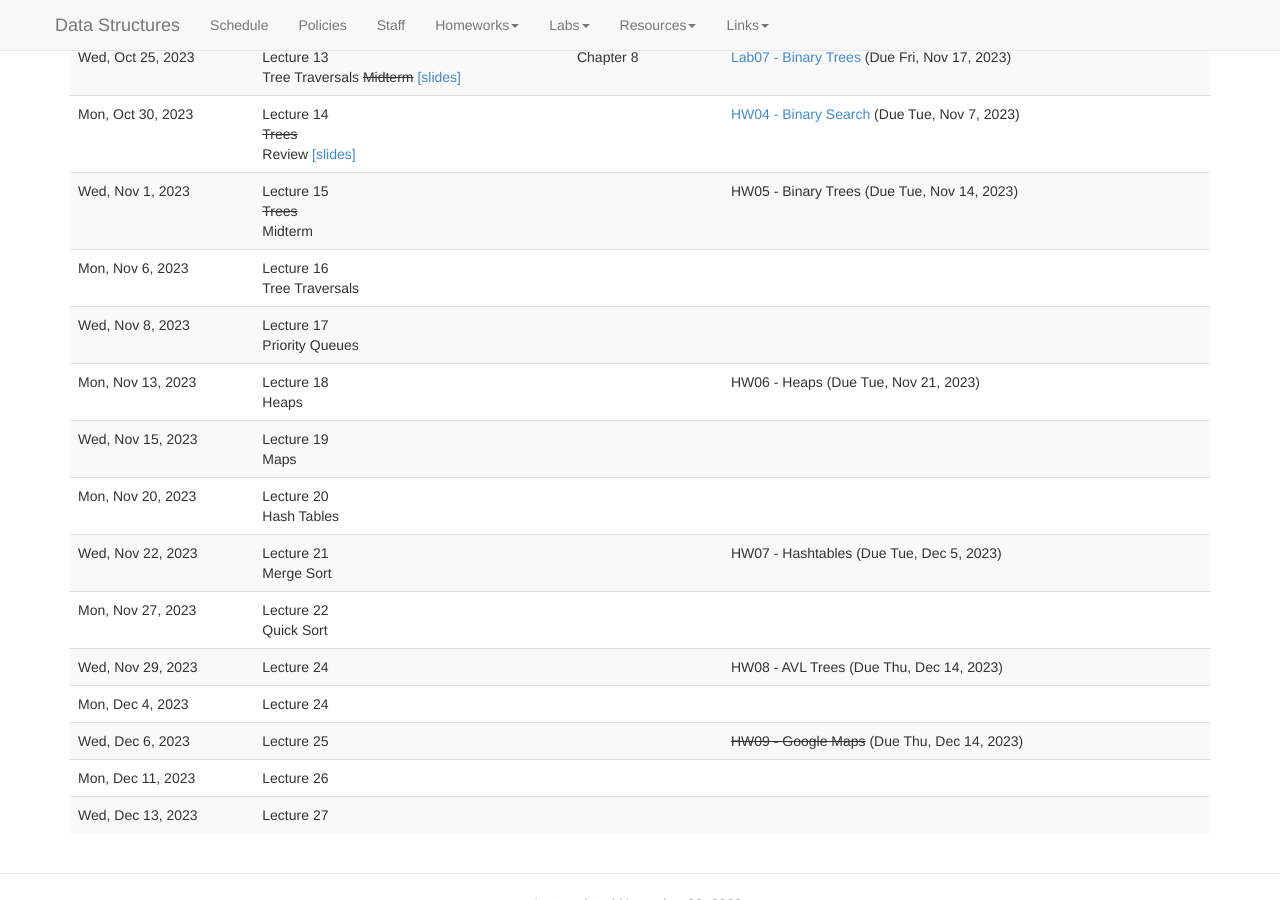
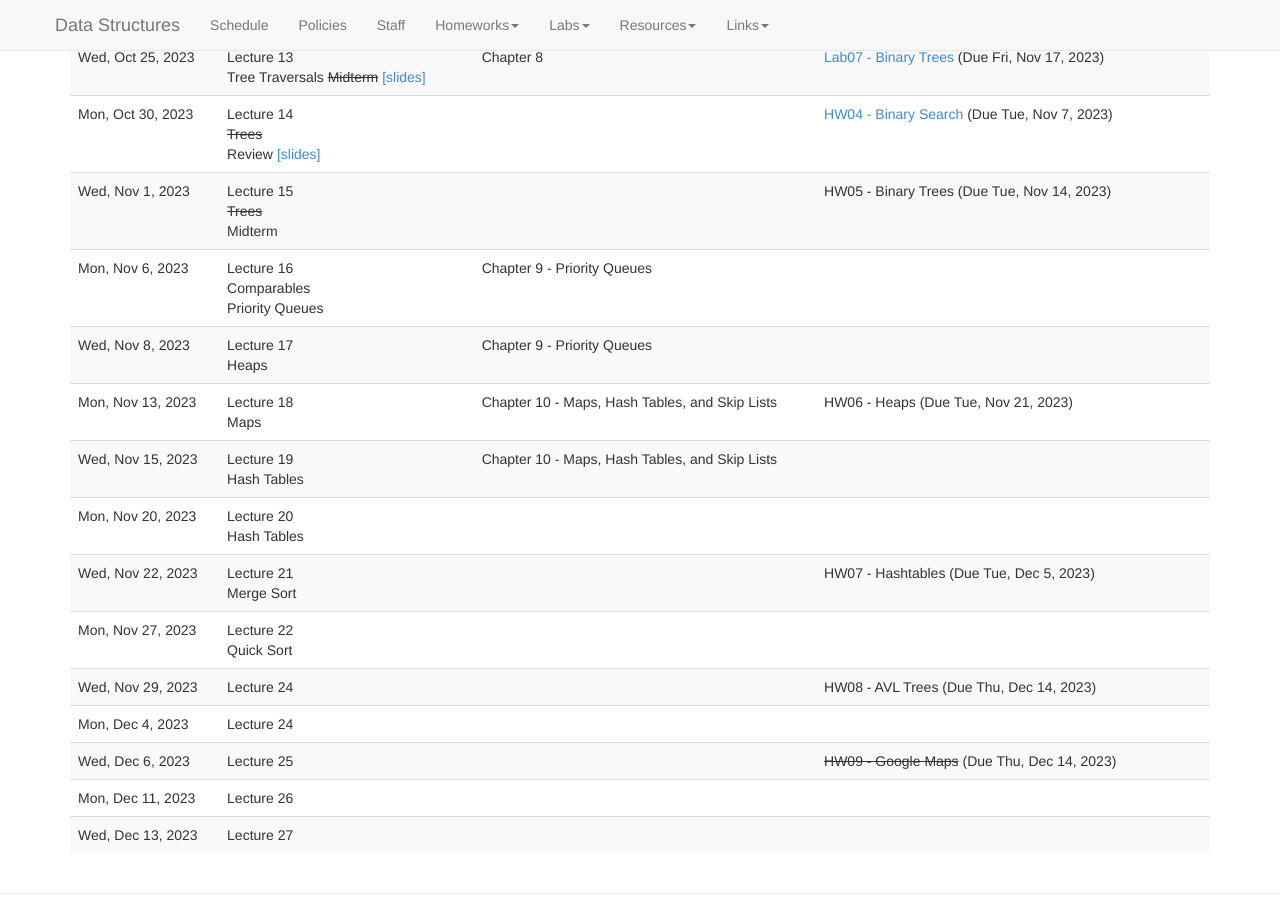
Before and after one commit to kalte0/BMC-CS-151.github.io, a Jekyll site: the page built from schedule.md, in a window 1280 px wide and 900 px high, scrolled down 1155 px. Built offline with Jekyll 4.4.1, drawn with Linux system fonts in a browser that asks for light colours; nearby versions of some CDN libraries.

Commit message:
schedule: updated lecture readings

```diff
--- a/_data/schedule.yaml
+++ b/_data/schedule.yaml
@@ -199,20 +199,29 @@
           _url: "labs/Lab00.html"
     -
       date: 2023-11-06
-      title: Lecture 16 <br> Tree Traversals
+      title: Lecture 16 <br> Comparables <br> Priority Queues
       slides: ~
       recording: ~
       assignments:
+      readings:
+        -
+          title: "Chapter 9 - Priority Queues"
     -
       date: 2023-11-08
-      title: Lecture 17 <br> Priority Queues
+      title: Lecture 17 <br> Heaps
       slides: ~
       recording: ~
+      readings:
+        -
+          title: "Chapter 9 - Priority Queues"
     -
       date: 2023-11-13
-      title: Lecture 18 <br> Heaps
+      title: Lecture 18 <br> Maps
       slides: ~
       recording: ~
+      readings:
+        -
+          title: "Chapter 10 - Maps, Hash Tables, and Skip Lists"
       assignments:
         -
           deadline: 2023-11-21
@@ -220,7 +229,10 @@
           _url: "labs/Lab00.html"
     -
       date: 2023-11-15
-      title: Lecture 19 <br> Maps
+      title: Lecture 19 <br> Hash Tables
+      readings:
+        -
+          title: "Chapter 10 - Maps, Hash Tables, and Skip Lists"
       slides: ~
       recording: ~
     -
```
